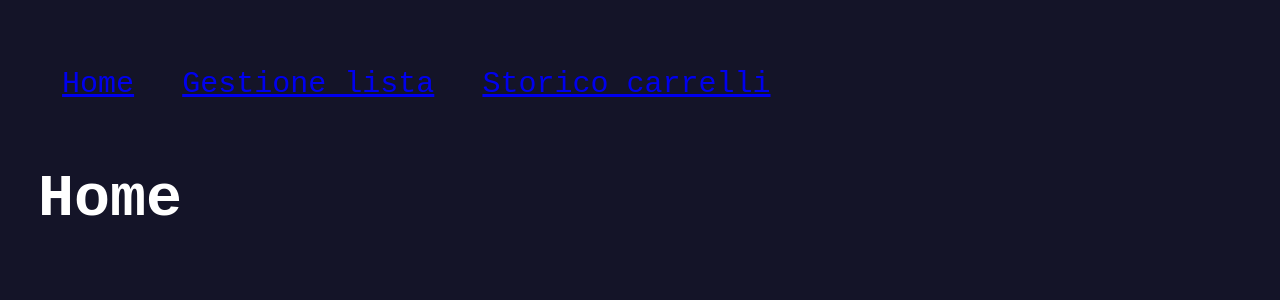
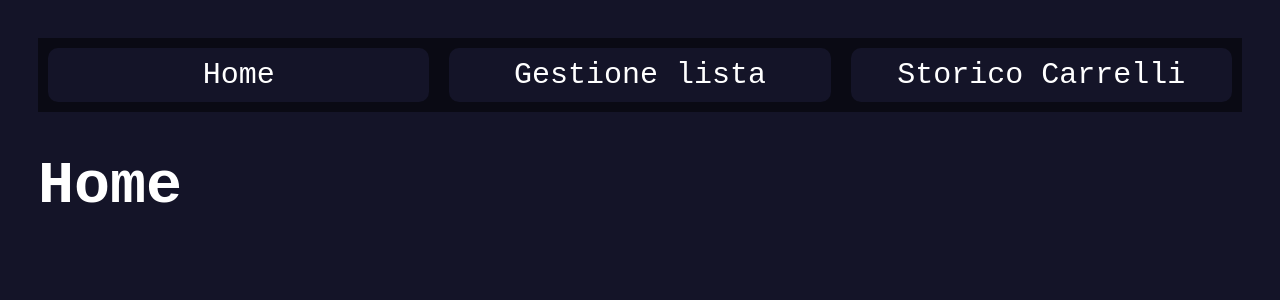
Before and after one commit to G10-IngSW/frontend, a React (Vite) app: page / in a window 1280 px wide. Shown: the top 300 px of the page. Built offline with nearby package versions, Linux system fonts and the light colour scheme; the HTML template or start-up script is replaced by a standard one.

Commit message:
changed navbar css with flexbox

```diff
--- a/src/App.css
+++ b/src/App.css
@@ -1,18 +1,44 @@
 body {
   background: rgb(20,20,40);
+  padding: 30px;
   color: white;
-  padding: 30px;
   font-family: 'Courier New', Courier, monospace;
   font-size: 30px;
 }
 
 .ul-navbar {
-  list-style: none;
-  padding: 0;
-  margin: 5px 0 5px 0;
+  padding: 0px;
+  margin: 0px;
+  background: rgb(10, 10, 20);
+  display: flex;
+  flex-direction: row;
+  justify-content: flex-start;
+  align-items: center;
 }
 
 .li-navbar {
-  display: inline-block;
-  margin: 2%;
+  width: 100%;
+  height: 100%;
+  display: flex;
+  flex-direction: row;
+  justify-content: center;
+  align-items: center;
 }
+
+.li-navbar-button {
+  background: rgb(20,20,40);
+  border-radius: 10px;
+  margin: 10px;
+  padding: 10px;
+  text-decoration: none;
+  color: white;
+  font-family: 'Courier New', Courier, monospace;
+  font-size: 30px;
+  height: 100%;
+  width: 100%;
+  text-align: center;
+}
+
+.li-navbar-button:hover {
+  background: rgb(40,40,60);
+}
--- a/src/pagine/LayoutApp.tsx
+++ b/src/pagine/LayoutApp.tsx
@@ -5,15 +5,25 @@ const LayoutApp = () => {
     <>
       <nav>
         <ul className="ul-navbar">
+
           <li className="li-navbar">
-            <Link to="/">Home</Link>
+            <Link to="/" className="li-navbar-button" id="navbar-home-button">
+              Home
+            </Link>
           </li>
+
           <li className="li-navbar">
-            <Link to="/gestione-lista">Gestione lista</Link>
+            <Link to="/gestione-lista" className="li-navbar-button" id="navbar-gestione-lista-button">
+              Gestione lista
+            </Link>
           </li>
+
           <li className="li-navbar">
-            <Link to="/storico-carrelli">Storico carrelli</Link>
+            <Link to="/storico-carrelli" className="li-navbar-button" id="navbar-storico-carrelli-button">
+              Storico Carrelli
+            </Link>
           </li>
+
         </ul>
       </nav>
 
```
